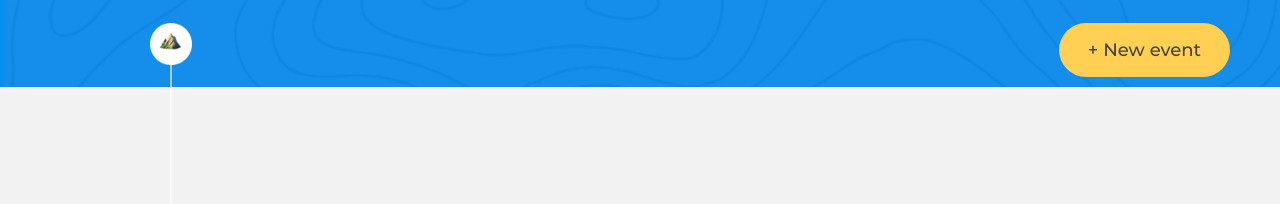
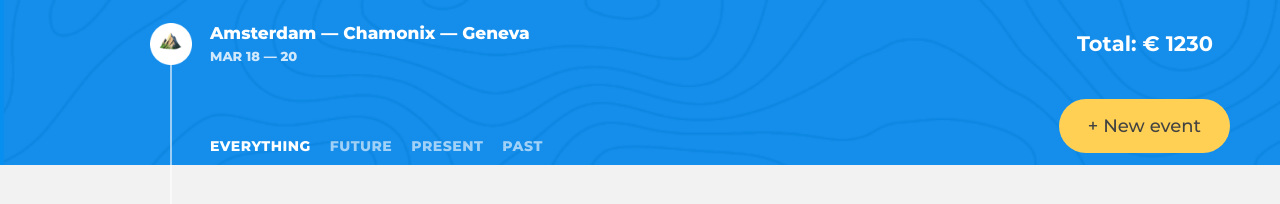
Before and after one commit to htmlacademy-ecmascript/1658553-big-trip-21, a website built with webpack: page public/index.html in a window 1280 px wide. Built offline with nearby package versions, Linux system fonts and the light colour scheme.

Commit message:
обновил вебпак

```diff
--- a/public/index.html
+++ b/public/index.html
@@ -10,22 +10,7 @@
   </head>
 
   <body class="page-body">
-    <header class="page-header">
-      <div class="page-body__container  page-header__container">
-        <img class="page-header__logo" src="img/logo.png" width="42" height="42" alt="Trip logo">
 
-        <div class="trip-main">
-          <div class="trip-main__trip-controls  trip-controls">
-            <div class="trip-controls__filters">
-              <h2 class="visually-hidden">Filter events</h2>
-              <!-- Фильтры -->
-            </div>
-          </div>
-
-          <button class="trip-main__event-add-btn  btn  btn--big  btn--yellow" type="button">New event</button>
-        </div>
-      </div>
-    </header>
     <main class="page-body__page-main  page-main">
       <div class="page-body__container">
           <section class="trip-events">
--- a/src/main.js
+++ b/src/main.js
@@ -0,0 +1,9 @@
+import HeaderPresenter from 'src/presenters/Header.presenter';
+// import MainContentPresenter from 'src/presenters/MainContent.presenters';
+
+
+const pageBody = document.querySelector('.page-body');
+const headerPresenter = new HeaderPresenter(pageBody);
+// const mainPresenter = new MainContentPresenter(pageBody);
+headerPresenter.init();
+// mainPresenter.init();
```
Also changed, not shown: src/presenters/Header.presenter.js (renamed from src/presenter/Header.presenter.js), src/views/header/Header.component.js (renamed from src/views/Header.component.js), src/views/main-container/MainContainer.component.js (added).
